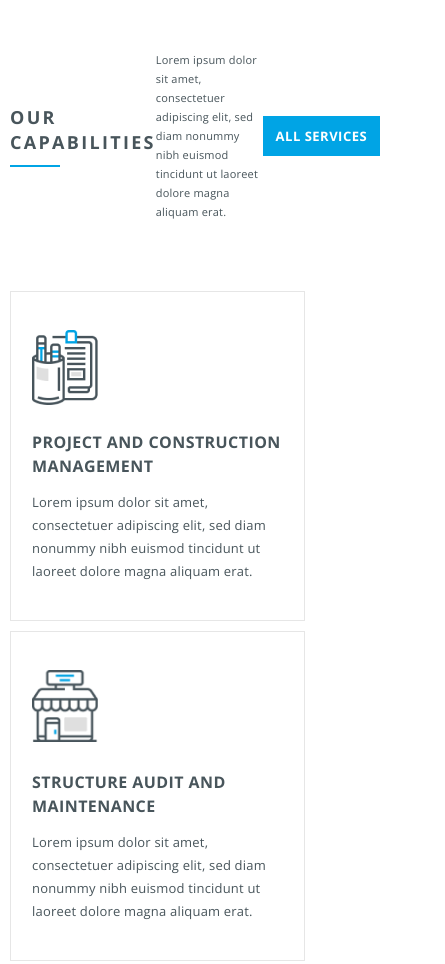
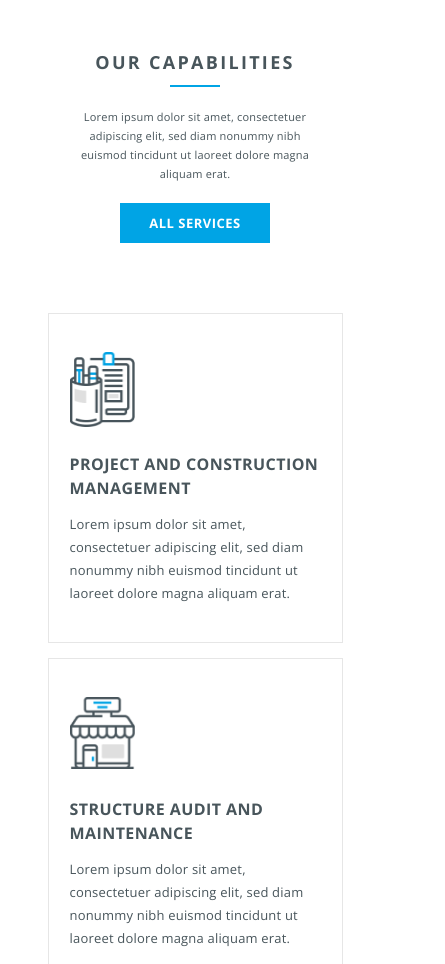
Before and after one commit to antoninavechorko/Constuct, a plain HTML site: page Index.html in a window 390 px wide. Shown: the top 964 px of the page, 445 px wide, since content can reach past the window. Drawn offline with nearby package versions, Linux system fonts and the light colour scheme.

Commit message:
added media

```diff
--- a/css/style.css
+++ b/css/style.css
@@ -232,20 +232,23 @@ main {
   background-color: white;
   min-height: 110px;
   display: flex;
+  flex-wrap: wrap;
 }
 
 .contacts__container {
   height: 100%;
   width: 100%;
   display: flex;
+  flex-wrap: wrap;
+
 }
 
 .capabilities__content {
   display: flex;
   flex-direction: row;
+  flex-wrap: wrap;
   justify-content: space-between;
   align-items: center;
-  width: 100%;
   margin: 50px 0 70px 0;
 }
 
@@ -286,6 +289,7 @@ main {
   color: #48555B;
   letter-spacing: 0.2px;
   flex-basis: 37%;
+  flex-wrap: wrap;
 }
 
 .capabilities__content__button {
@@ -301,6 +305,7 @@ main {
   text-decoration: none;
   letter-spacing: 0.5px;
   padding-top: 11px;
+  flex-wrap: wrap;
 }
 
 .capabilities__content__button:hover {
@@ -363,3 +368,69 @@ main {
   letter-spacing: 0.19px;
   margin-bottom: 39px;
 }
+
+/* 900px */
+@media only screen and (max-width: 900px) {
+  .capabilities__list:nth-child(1n),
+  .capabilities__list:nth-child(2n) {
+    width: 100%;
+    justify-content: space-around;
+    }
+  .capabilities__item {
+    margin-bottom: 5px;
+  }
+  .capabilities__content {
+    justify-content: space-around;
+  }
+}
+
+/* 700px */
+@media only screen and (max-width: 700px) {
+  .capabilities__list {
+    flex-direction: column;
+    align-items: center;
+    }
+  .capabilities__item {
+    margin-bottom: 5px;
+  }
+  .capabilities__content {
+    flex-direction: column;
+    align-items: center;
+    justify-content: center;
+  }
+  .capabilities__content__title {
+    align-items: center;
+    margin-bottom: 20px;
+  }
+  .capabilities__content__text {
+    width: 70%;
+    text-align: center;
+    margin-bottom: 20px;
+  }
+}
+
+/* IPH X = 375px */
+@media only screen and (max-width: 375px) {
+  .capabilities__list {
+    flex-direction: column;
+    align-items: center;
+    justify-content: center;
+  }
+  .capabilities__item {
+    margin-bottom: 5px;
+  }
+  .capabilities__content {
+    flex-direction: column;
+    align-items: center;
+    justify-content: center;
+  }
+  .capabilities__content__title {
+    align-items: center;
+    margin-bottom: 20px;
+  }
+  .capabilities__content__text {
+    width: 70%;
+    text-align: center;
+    margin-bottom: 20px;
+  }
+ }
```
